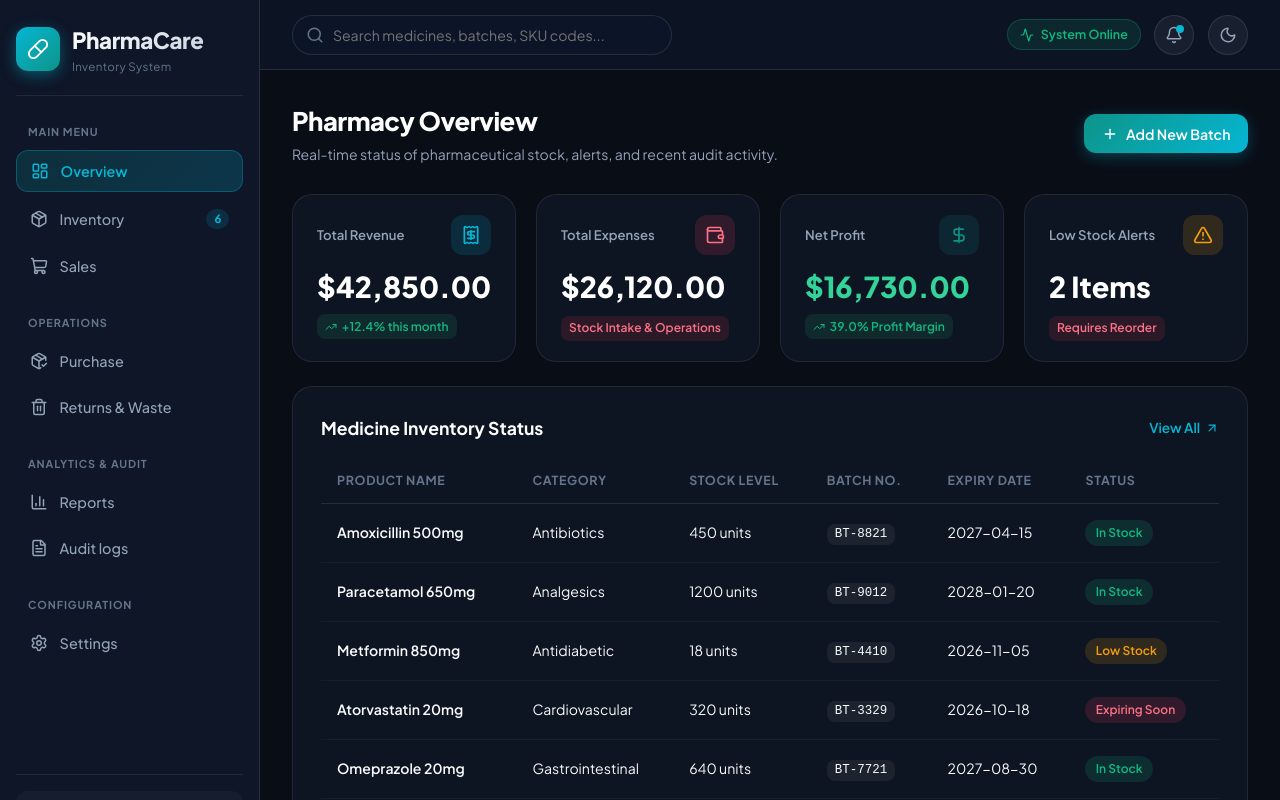
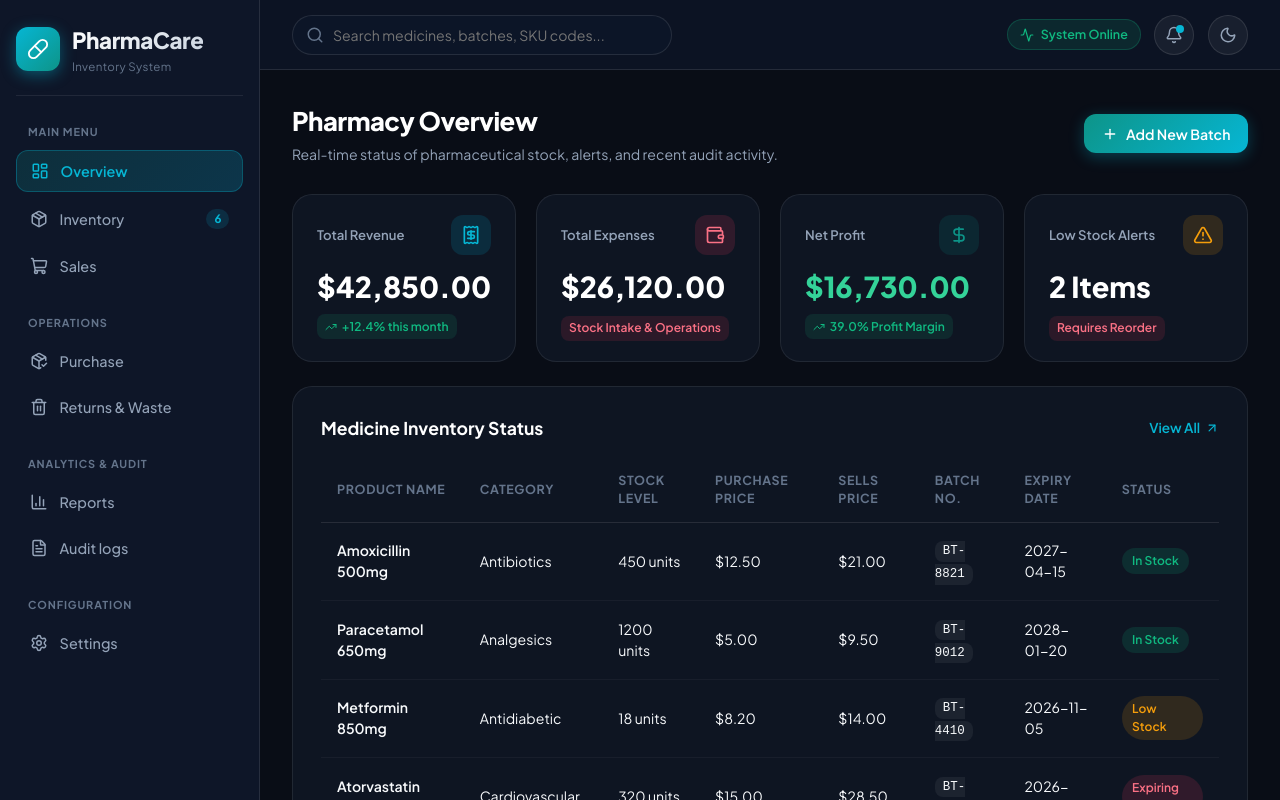
Before and after one commit to Amir3356/Multi-Branch-Pharmacy-Management-System, a React (Vite) app in the folder client/: page / in a window 1280 px wide. Both pictures are taken after typing "name@example.com", "Sample123" into the empty fields and a click on the button "Sign In". Shown: the top 800 px of the page. Built offline with nearby package versions, Linux system fonts and the light colour scheme.

Commit message:
first commit

```diff
--- a/client/Dashboard.jsx
+++ b/client/Dashboard.jsx
@@ -40,12 +40,12 @@ export default function Dashboard({ userEmail, onLogout }) {
 
   // Demo Inventory Data
   const [medicines] = useState([
-    { id: 'MED-101', name: 'Amoxicillin 500mg', category: 'Antibiotics', stock: 450, batch: 'BT-8821', expiry: '2027-04-15', status: 'In Stock' },
-    { id: 'MED-102', name: 'Paracetamol 650mg', category: 'Analgesics', stock: 1200, batch: 'BT-9012', expiry: '2028-01-20', status: 'In Stock' },
-    { id: 'MED-103', name: 'Metformin 850mg', category: 'Antidiabetic', stock: 18, batch: 'BT-4410', expiry: '2026-11-05', status: 'Low Stock' },
-    { id: 'MED-104', name: 'Atorvastatin 20mg', category: 'Cardiovascular', stock: 320, batch: 'BT-3329', expiry: '2026-10-18', status: 'Expiring Soon' },
-    { id: 'MED-105', name: 'Omeprazole 20mg', category: 'Gastrointestinal', stock: 640, batch: 'BT-7721', expiry: '2027-08-30', status: 'In Stock' },
-    { id: 'MED-106', name: 'Azithromycin 250mg', category: 'Antibiotics', stock: 12, batch: 'BT-1045', expiry: '2026-12-10', status: 'Low Stock' }
+    { id: 'MED-101', name: 'Amoxicillin 500mg', category: 'Antibiotics', stock: 450, purchasePrice: 12.50, sellingPrice: 21.00, batch: 'BT-8821', expiry: '2027-04-15', status: 'In Stock' },
+    { id: 'MED-102', name: 'Paracetamol 650mg', category: 'Analgesics', stock: 1200, purchasePrice: 5.00, sellingPrice: 9.50, batch: 'BT-9012', expiry: '2028-01-20', status: 'In Stock' },
+    { id: 'MED-103', name: 'Metformin 850mg', category: 'Antidiabetic', stock: 18, purchasePrice: 8.20, sellingPrice: 14.00, batch: 'BT-4410', expiry: '2026-11-05', status: 'Low Stock' },
+    { id: 'MED-104', name: 'Atorvastatin 20mg', category: 'Cardiovascular', stock: 320, purchasePrice: 15.00, sellingPrice: 28.50, batch: 'BT-3329', expiry: '2026-10-18', status: 'Expiring Soon' },
+    { id: 'MED-105', name: 'Omeprazole 20mg', category: 'Gastrointestinal', stock: 640, purchasePrice: 9.80, sellingPrice: 18.00, batch: 'BT-7721', expiry: '2027-08-30', status: 'In Stock' },
+    { id: 'MED-106', name: 'Azithromycin 250mg', category: 'Antibiotics', stock: 12, purchasePrice: 14.00, sellingPrice: 24.00, batch: 'BT-1045', expiry: '2026-12-10', status: 'Low Stock' }
   ])
 
   // Demo Audit Logs Data
@@ -287,6 +287,8 @@ export default function Dashboard({ userEmail, onLogout }) {
                         <th>Product Name</th>
                         <th>Category</th>
                         <th>Stock Level</th>
+                        <th>Purchase Price</th>
+                        <th>Sells Price</th>
                         <th>Batch No.</th>
                         <th>Expiry Date</th>
                         <th>Status</th>
@@ -298,6 +300,8 @@ export default function Dashboard({ userEmail, onLogout }) {
                           <td className="fw-600">{med.name}</td>
                           <td>{med.category}</td>
                           <td>{med.stock} units</td>
+                          <td>${med.purchasePrice ? med.purchasePrice.toFixed(2) : '0.00'}</td>
+                          <td>${med.sellingPrice ? med.sellingPrice.toFixed(2) : '0.00'}</td>
                           <td><span className="batch-badge">{med.batch}</span></td>
                           <td>{med.expiry}</td>
                           <td>
@@ -338,6 +342,8 @@ export default function Dashboard({ userEmail, onLogout }) {
                       <th>Product Name</th>
                       <th>Category</th>
                       <th>Current Stock</th>
+                      <th>Purchase Price</th>
+                      <th>Sells Price</th>
                       <th>Batch Number</th>
                       <th>Expiration Date</th>
                       <th>Status</th>
@@ -349,6 +355,8 @@ export default function Dashboard({ userEmail, onLogout }) {
                         <td className="fw-600">{med.name}</td>
                         <td>{med.category}</td>
                         <td>{med.stock} units</td>
+                        <td>${med.purchasePrice ? med.purchasePrice.toFixed(2) : '0.00'}</td>
+                        <td>${med.sellingPrice ? med.sellingPrice.toFixed(2) : '0.00'}</td>
                         <td><span className="batch-badge">{med.batch}</span></td>
                         <td>{med.expiry}</td>
                         <td>
```
